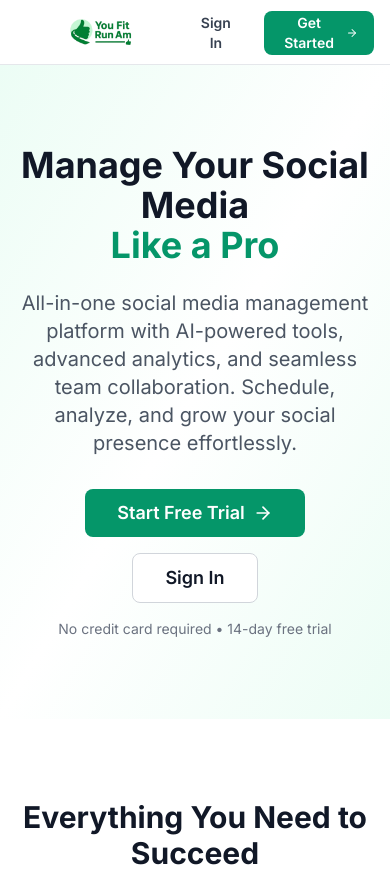
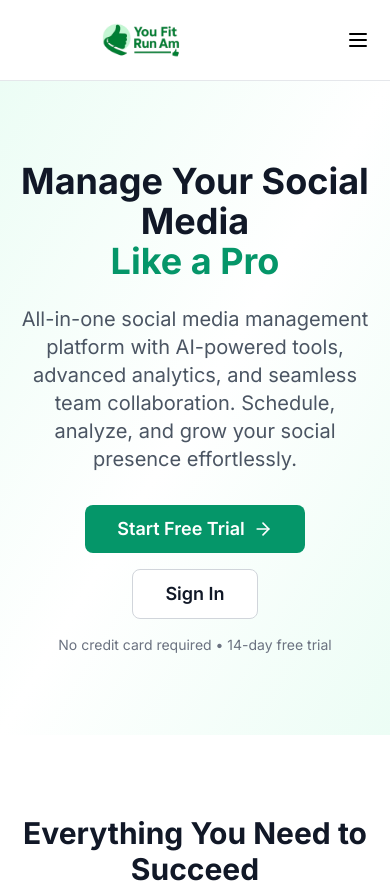
Before and after one commit to jerry11671/socialpilot-ui, a Next.js app: page / in a window 390 px wide. Shown: the top 883 px of the page. Built offline with nearby package versions, Linux system fonts and the light colour scheme.

Commit message:
Update logo sizes and improve mobile header layout with dropdown menu

```diff
--- a/src/app/page.tsx
+++ b/src/app/page.tsx
@@ -1,5 +1,6 @@
 'use client'
 
+import { useState, useRef, useEffect } from 'react'
 import Link from 'next/link'
 import { Button } from '@/components/ui/button'
 import Logo from '@/components/Logo'
@@ -17,10 +18,31 @@ import {
   Shield,
   Globe,
   Image as ImageIcon,
-  Workflow
+  Workflow,
+  Menu
 } from 'lucide-react'
 
 export default function LandingPage() {
+  const [mobileMenuOpen, setMobileMenuOpen] = useState(false)
+  const menuRef = useRef<HTMLDivElement>(null)
+
+  // Close menu when clicking outside
+  useEffect(() => {
+    const handleClickOutside = (event: MouseEvent) => {
+      if (menuRef.current && !menuRef.current.contains(event.target as Node)) {
+        setMobileMenuOpen(false)
+      }
+    }
+
+    if (mobileMenuOpen) {
+      document.addEventListener('mousedown', handleClickOutside)
+    }
+
+    return () => {
+      document.removeEventListener('mousedown', handleClickOutside)
+    }
+  }, [mobileMenuOpen])
+
   const features = [
     {
       icon: Sparkles,
@@ -77,10 +99,15 @@ export default function LandingPage() {
     <div className="min-h-screen bg-white">
       {/* Navigation */}
       <nav className="border-b border-gray-200 bg-white/80 backdrop-blur-sm sticky top-0 z-50">
-        <div className="max-w-7xl mx-auto px-4 sm:px-6 lg:px-8">
-          <div className="flex justify-between items-center h-16">
-            <Logo size="lg" showText={true} />
-            <div className="flex items-center space-x-4">
+        <div className="w-full pl-0 pr-[10px] sm:max-w-7xl sm:mx-auto sm:px-6 lg:px-8">
+          <div className="flex justify-between items-center h-20 sm:h-24 lg:h-28">
+            <div className="flex items-center">
+              <Logo size="md" showText={true} className="sm:hidden" />
+              <Logo size="lg" showText={true} className="hidden sm:block" />
+            </div>
+
+            {/* Desktop buttons */}
+            <div className="hidden sm:flex items-center space-x-4">
               <Link href="/login">
                 <Button variant="ghost" className="text-gray-700 hover:text-gray-900">
                   Sign In
@@ -92,6 +119,34 @@ export default function LandingPage() {
                   <ArrowRight className="ml-2 h-4 w-4" />
                 </Button>
               </Link>
+            </div>
+
+            {/* Mobile menu button and dropdown */}
+            <div className="relative sm:hidden" ref={menuRef}>
+              <Button
+                variant="ghost"
+                size="icon"
+                onClick={() => setMobileMenuOpen(!mobileMenuOpen)}
+              >
+                <Menu className="h-6 w-6" />
+              </Button>
+
+              {/* Dropdown Menu */}
+              {mobileMenuOpen && (
+                <div className="absolute right-0 top-full mt-2 w-48 bg-white rounded-lg shadow-lg border border-gray-200 overflow-hidden z-50">
+                  <Link href="/login" onClick={() => setMobileMenuOpen(false)}>
+                    <button className="w-full text-left px-4 py-3 text-sm text-gray-700 hover:bg-gray-50 transition-colors">
+                      Sign In
+                    </button>
+                  </Link>
+                  <Link href="/signup" onClick={() => setMobileMenuOpen(false)}>
+                    <button className="w-full text-left px-4 py-3 text-sm bg-emerald-600 text-white hover:bg-emerald-700 transition-colors flex items-center justify-between">
+                      Get Started
+                      <ArrowRight className="h-4 w-4" />
+                    </button>
+                  </Link>
+                </div>
+              )}
             </div>
           </div>
         </div>
--- a/src/components/Logo.tsx
+++ b/src/components/Logo.tsx
@@ -11,19 +11,19 @@ interface LogoProps {
 
 export default function Logo({ size = 'md', showText = true, className }: LogoProps) {
   const sizeClasses = {
-    sm: 'h-8',
-    md: 'h-12',
-    lg: 'h-16'
+    sm: 'h-12',
+    md: 'h-20',
+    lg: 'h-24'
   }
 
   return (
-    <div className={cn('flex items-center', className)}>
+    <div className={cn('flex items-center m-0 p-0', className)}>
       <Image
         src="/logo.png"
         alt="You Fit Run Am"
-        width={size === 'sm' ? 120 : size === 'md' ? 160 : 200}
-        height={size === 'sm' ? 32 : size === 'md' ? 48 : 64}
-        className={cn('object-contain', sizeClasses[size])}
+        width={size === 'sm' ? 180 : size === 'md' ? 280 : 360}
+        height={size === 'sm' ? 48 : size === 'md' ? 80 : 96}
+        className={cn('object-contain m-0 p-0', sizeClasses[size])}
         priority
       />
     </div>
--- a/src/components/layout/Sidebar.tsx
+++ b/src/components/layout/Sidebar.tsx
@@ -95,7 +95,7 @@ export default function Sidebar({ onNavigate }: SidebarProps) {
   return (
     <div className="flex h-full w-full flex-col bg-white border-r border-gray-200">
       {/* Logo */}
-      <div className="flex h-14 sm:h-16 items-center border-b border-gray-200 px-3 sm:px-4 lg:px-6 flex-shrink-0">
+      <div className="flex h-16 sm:h-24 items-center border-b border-gray-200 px-3 sm:px-4 lg:px-6 flex-shrink-0">
         <Logo size="sm" showText={true} className="sm:hidden" />
         <Logo size="md" showText={true} className="hidden sm:block" />
       </div>
--- a/src/components/ui/sheet.tsx
+++ b/src/components/ui/sheet.tsx
@@ -44,7 +44,7 @@ const Sheet = ({ open, onOpenChange, children }: SheetProps) => {
 const SheetContent = ({ className, children, onClose }: SheetContentProps) => {
   return (
     <div className={cn(
-      'fixed left-0 top-0 h-full bg-white shadow-lg transform transition-transform duration-300 ease-in-out',
+      'fixed right-0 top-0 h-full bg-white shadow-lg transform transition-transform duration-300 ease-in-out z-50',
       className
     )}>
       {children}
```
